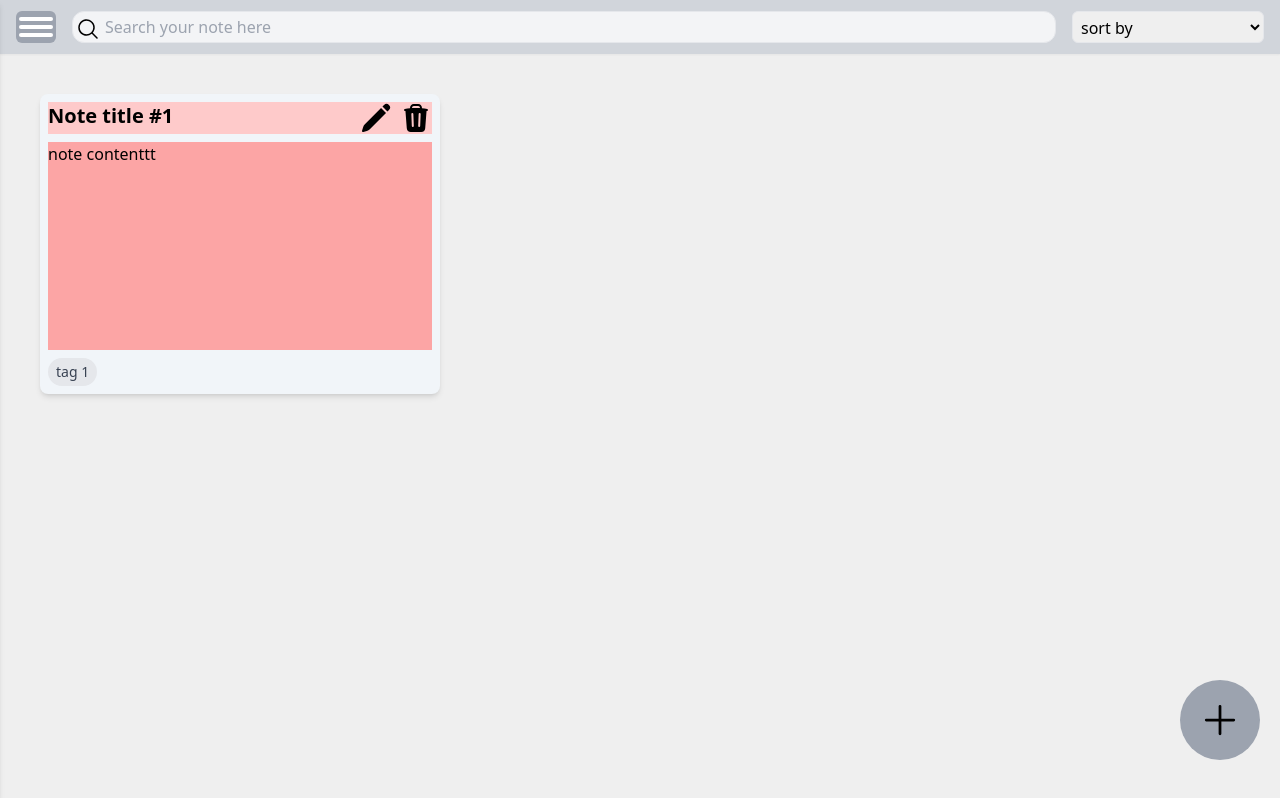
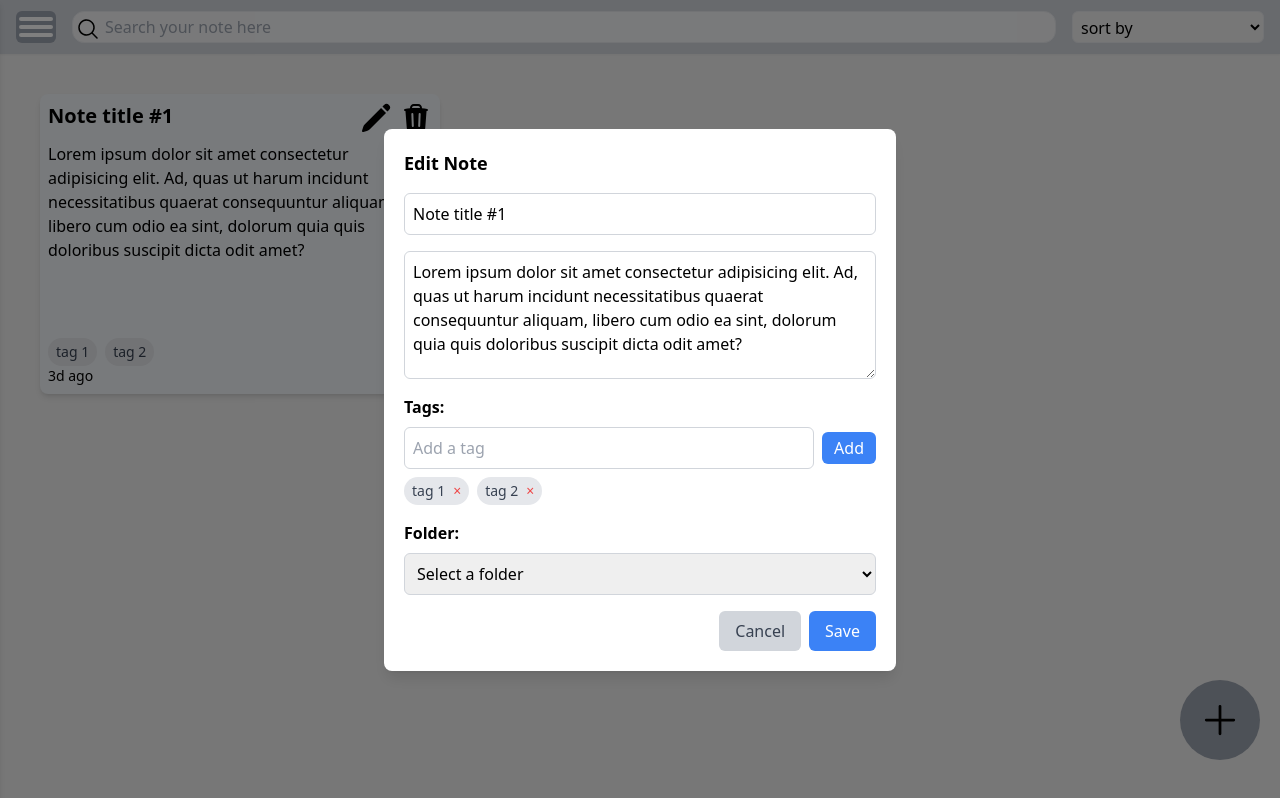
Before and after one commit to emiliojuni0r/gdgoc-fe-Self-Learning-Assignment, a Next.js app: page /dashboard in a window 1280 px wide. Both pictures are taken after a click on the picture 376 px from the left and 118 px from the top of the page. Built offline with nearby package versions, Linux system fonts and the light colour scheme.

Commit message:
improved note layout, added edit mode

```diff
--- a/src/app/(main routes)/dashboard/page.jsx
+++ b/src/app/(main routes)/dashboard/page.jsx
@@ -13,6 +13,8 @@ export default function DashboardPage() {
   const [tags, setTags] = useState([]); // State untuk tags
   const [currentTag, setCurrentTag] = useState(""); // Tag yang sedang diketik
   const [folder, setFolder] = useState(""); // State untuk folder
+  const [isEditMode, setIsEditMode] = useState(false); // Menentukan mode edit
+  const [editingNote, setEditingNote] = useState(null); // Catatan yang sedang diedit
   const pathname = usePathname();
 
   const handleAddTag = () => {
@@ -22,22 +24,48 @@ export default function DashboardPage() {
     }
   };
 
+  const handleOpenEditModal = (note) => {
+    setEditingNote(note);
+    setTitle(note.title);
+    setContent(note.content);
+    setTags(note.tags || []);
+    setIsEditMode(true);
+    setIsModalOpen(true);
+  };
+
   const handleRemoveTag = (tagToRemove) => {
     setTags(tags.filter((tag) => tag !== tagToRemove));
   };
 
   const handleSaveNote = () => {
+    if (isEditMode && editingNote) {
+      console.log("Edit Note ID:", editingNote.id);
+      console.log("Updated Title:", title);
+      console.log("Updated Content:", content);
+      console.log("Updated Tags:", tags);
+    } else {
+      console.log("New Note");
       console.log("Title:", title);
       console.log("Content:", content);
       console.log("Tags:", tags);
       console.log("Folder:", folder);
+    }
 
     // Reset form dan tutup modal
     setTitle("");
     setContent("");
     setTags([]);
     setFolder("");
+    setEditingNote(null);
+    setIsEditMode(false);
     setIsModalOpen(false);
+  };
+
+  const sampleNote = {
+    id: 1,
+    title: "Note title #1",
+    content: "Lorem ipsum dolor sit amet consectetur adipisicing elit. Ad, quas ut harum incidunt necessitatibus quaerat consequuntur aliquam, libero cum odio ea sint, dolorum quia quis doloribus suscipit dicta odit amet?",
+    tags: ["tag 1", "tag 2"],
   };
 
   return (
@@ -135,12 +163,12 @@ export default function DashboardPage() {
         {/* Notes Container */}
         <div className="w-full h-full grid grid-cols-1 lg:grid-cols-3 gap-5 items-start p-10">
           {/* Note Examples */}
-          <div className="w-[300px] h-[200px] lg:w-[400px] lg:h-[300px] flex flex-col p-2 rounded-lg hover:shadow-lg shadow-md transition-all bg-slate-100">
+          <div className="w-[300px] h-[200px] lg:w-[400px] lg:min-h-[300px] flex flex-col p-2 rounded-lg hover:shadow-lg shadow-md transition-all bg-slate-100">
             {/* title note */}
-            <div className="w-full h-fit bg-red-200 flex flex-row">
+            <div className="w-full h-fit flex flex-row">
               {/* note title */}
               <h1 className="text-base lg:text-xl font-bold truncate">
-                Note title #1
+                {sampleNote.title}
               </h1>
               <div className="flex flex-row ml-auto gap-x-2">
                 {/* icon di-klik untuk edit note */}
@@ -150,6 +178,7 @@ export default function DashboardPage() {
                   height={0}
                   className="w-6 h-6 lg:w-8 lg:h-8 cursor-pointer hover:rotate-12 transition"
                   alt="edit Icon"
+                  onClick={() => handleOpenEditModal(sampleNote)}
                 />
                 {/* icon di-klik untuk delete note */}
                 <Image
@@ -162,22 +191,35 @@ export default function DashboardPage() {
               </div>
             </div>
             {/* note content */}
-            <div className="w-full h-full bg-red-300 mt-1 lg:mt-2">
-              note contenttt
+            <div className="w-full h-full mt-1 lg:mt-2">
+              {sampleNote.content}
             </div>
-            <div className="flex gap-2 flex-wrap mt-2">
-                  {/* {tags.map((tag, index) => ( */}
+            {/* <div className="flex gap-2 flex-wrap mt-2">
+              {tags.map((tag, index) => (
               <span
-                      // key={index}
+                key={index}
                 className="bg-gray-200 text-gray-700 px-2 py-1 rounded-full text-sm flex items-center gap-2"
               >
                 tag 1
               </span>
-                  {/* ))} */}
+               ))}
+            </div> */}
+            <div className="flex gap-2 flex-wrap mt-2">
+              {sampleNote.tags.map((tag, index) => (
+                <span
+                  key={index}
+                  className="bg-gray-200 text-gray-700 px-2 py-1 rounded-full text-sm"
+                >
+                  {tag}
+                </span>
+              ))}
+            </div>
+            {/* time (kapan di update atau dibuat) */}
+            <p className="text-xs lg:text-sm font-thin">3d ago</p>
           </div>
         </div>
       </div>
-      </div>
+
       {/* button untuk tambah note */}
       <div
         onClick={() => setIsModalOpen(true)}
@@ -193,47 +235,17 @@ export default function DashboardPage() {
       </div>
       {/* end of button untuk tambah note */}
 
+
+
       {/* Modal untuk menambah notes */}
-      {/* {isModalOpen && (
-        <div className="fixed inset-0 bg-black bg-opacity-50 flex items-center justify-center z-50">
-          <div className="bg-white w-[90%] max-w-lg p-5 rounded-lg shadow-lg">
-            <h2 className="text-lg font-bold mb-4">Add New Note</h2>
-            <div className="flex flex-col gap-4">
-              <input
-                type="text"
-                placeholder="Note Title"
-                value={title}
-                onChange={(e) => setTitle(e.target.value)}
-                className="border border-gray-300 rounded-md p-2 w-full focus:ring-2 focus:ring-blue-500"
-              />
-              <textarea
-                placeholder="Note Content"
-                value={content}
-                onChange={(e) => setContent(e.target.value)}
-                className="border border-gray-300 rounded-md p-2 w-full h-32 focus:ring-2 focus:ring-blue-500"
-              />
-            </div>
-            <div className="flex justify-end gap-2 mt-4">
-              <button
-                onClick={() => setIsModalOpen(false)}
-                className="bg-gray-300 text-gray-700 px-4 py-2 rounded-md hover:bg-gray-400 transition"
-              >
-                Cancel
-              </button>
-              <button
-                onClick={handleSaveNote}
-                className="bg-blue-500 text-white px-4 py-2 rounded-md hover:bg-blue-600 transition"
-              >
-                Save
-              </button>
-            </div>
-          </div>
-        </div>
-      )} */}
+
+      {/* Modal */}
       {isModalOpen && (
         <div className="fixed inset-0 bg-black bg-opacity-50 flex items-center justify-center z-50">
           <div className="bg-white w-[90%] max-w-lg p-5 rounded-lg shadow-lg">
-            <h2 className="text-lg font-bold mb-4">Add New Note</h2>
+            <h2 className="text-lg font-bold mb-4">
+              {isEditMode ? "Edit Note" : "Add New Note"}
+            </h2>
             <div className="flex flex-col gap-4">
               <input
                 type="text"
```
Lines whose indentation alone changed are shown as unchanged.
